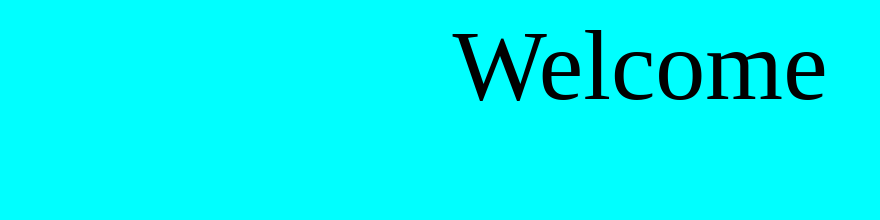
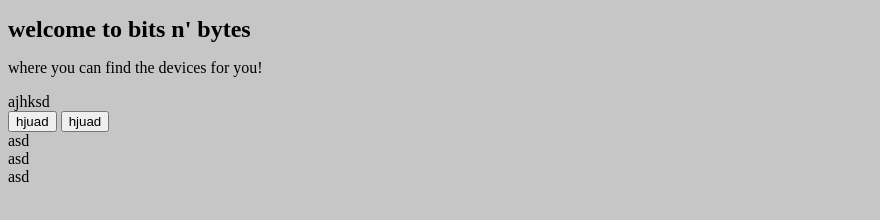
Before and after one commit to axosaurus/axosaurus.github.io, a plain HTML site: page index.html in a window 1280 px wide. Shown: the top 220 px of the page, without its empty margins (0-880 px from the left). Drawn offline with Linux system fonts and the light colour scheme; grey boxes are pictures that could not be loaded.

Commit message:
First changes, and rework

```diff
--- a/index.html
+++ b/index.html
@@ -1,9 +1,20 @@
+<!DOCTYPE html>
 <html>
-  <head>
-    <title>Axosaurus</title>
-  </head>
-  <body style="background-color: aqua;" >
-    <p style="font-size:100px;text-align:center;">Welcome</p>
-	<iframe width="392" height="620" style="border: 0px;" src="https://studio.code.org/projects/applab/7sjYHXhwQZNXEu7oMtpi470Nl6K3uQJncW4iy7cX9Tx/embed?nosource"></iframe>
-  </body>
+<head>
+    <title>bits n' bytes</title>
+    <meta charset="UTF-8">
+</head>
+<body>
+    <h1 style="font-size:150%;text-align:left;">welcome to bits n' bytes</h1>
+    <p style="font-size:100%;text-align:left;">where you can find the devices for you!</p>
+    <header>ajhksd</header>
+    <nav>
+        <button>hjuad</button>
+        <button>hjuad</button>
+    </nav>
+    <section>asd</section>
+    <article>asd</article>
+    <aside>asd</aside>
+</body>
 </html>
+<body style="background-color:rgba(180, 180, 180, 0.753);">
```
